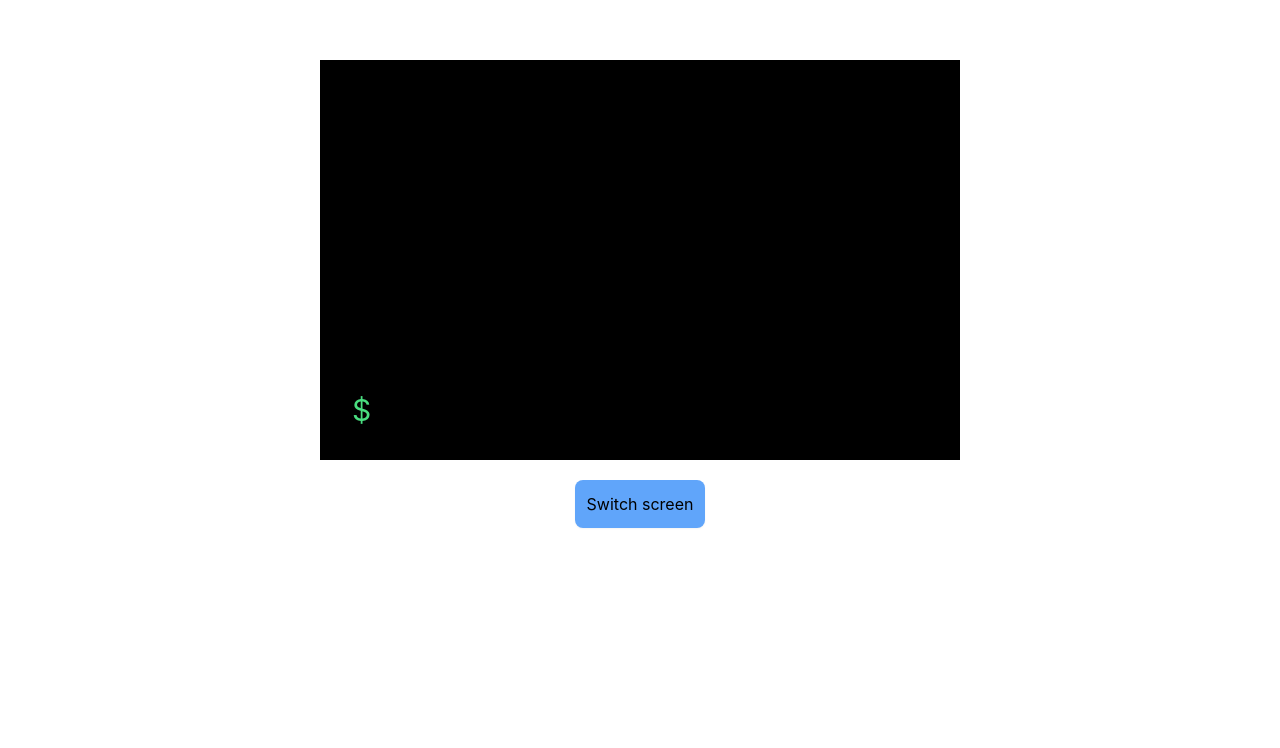
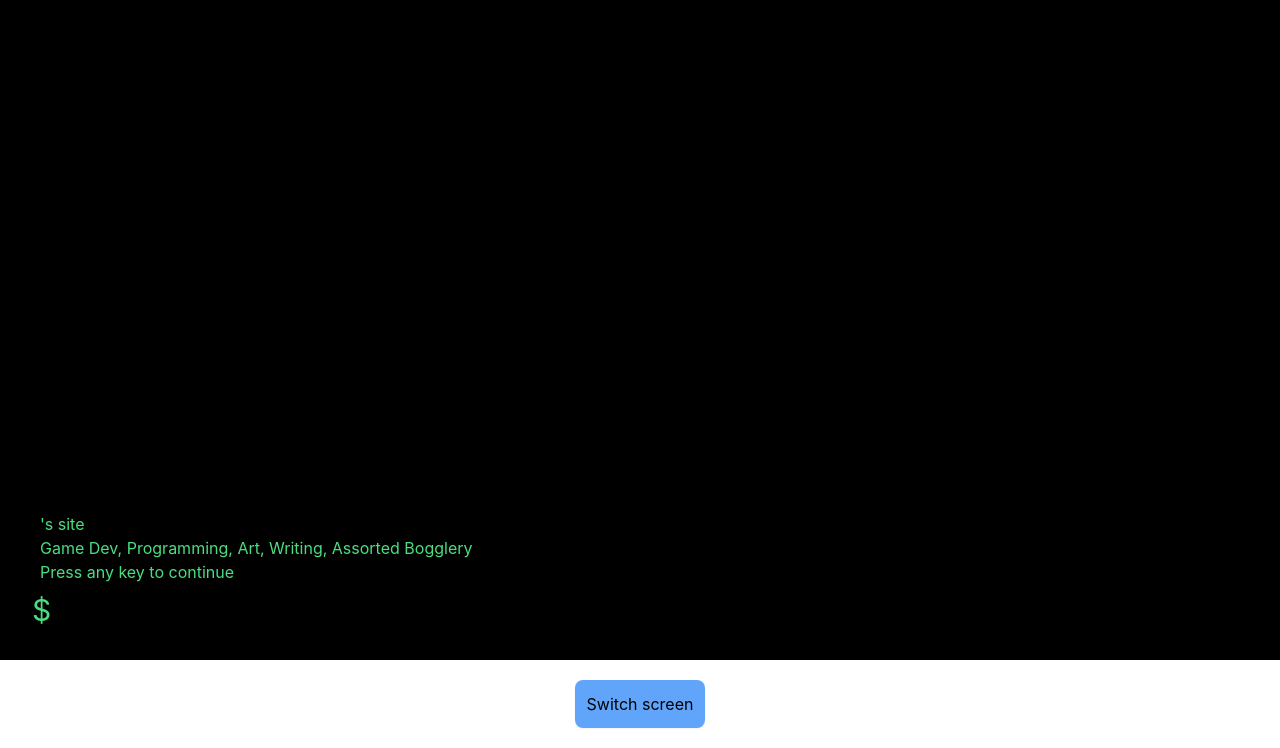
Before and after one commit to wakeupingear/personal-site-22, a Next.js app: page / in a window 1280 px wide. Shown: the part 140-888 px from the top of the page. Before the commit the page ends 800 px from the top, so only its background shows below. Built offline with nearby package versions, Linux system fonts and the light colour scheme.

Commit message:
spin animation + intro

```diff
--- a/components/Auth.tsx
+++ b/components/Auth.tsx
@@ -1,19 +1,44 @@
-import React, { createContext, useContext, useEffect } from 'react';
+import React, { createContext, useContext, useEffect, useState } from 'react';
 import { isMobile } from 'react-device-detect';
+import { IS_SERVER } from '../utils/constants';
 import {
     internal_apiGet,
     internal_apiPost,
     APIResponse,
 } from '../utils/network';
 
+const setTheme = (isDark?: boolean) => {
+    if (IS_SERVER) return;
+
+    if (isDark !== undefined) {
+        localStorage.theme = isDark ? 'dark' : 'light';
+        document.body.classList.toggle('dark', isDark);
+    } else if (
+        localStorage.theme === 'dark' ||
+        (!('theme' in localStorage) &&
+            window.matchMedia('(prefers-color-scheme: dark)').matches)
+    ) {
+        localStorage.theme = 'dark';
+        document.documentElement.classList.add('dark');
+    } else {
+        localStorage.theme = 'light';
+        document.documentElement.classList.remove('dark');
+    }
+};
+setTheme();
+
 export const AuthContext = createContext({} as AuthContextProps);
 
 interface AuthContextProps {
     apiGet: (url: string) => Promise<APIResponse>;
     apiPost: (url: string, data: any) => Promise<APIResponse>;
+    intro: boolean;
+    isDark: boolean;
     loggedIn: boolean;
     screen: number;
+    screenAnimating: boolean;
     setScreen: (screen: number) => void;
+    toggleTheme: (isDark?: boolean) => void;
 }
 
 interface Props {
@@ -21,22 +46,37 @@ interface Props {
 }
 
 export default function Auth(props: Props) {
-    const [token, setToken] = React.useState<string>(
+    const [token, setToken] = useState<string>(
         (typeof window !== 'undefined' &&
+            IS_SERVER &&
             localStorage.getItem('chadminSession')) ||
             ''
     );
-    const [screen, setScreen] = React.useState<number>(
+    const [screen, _setScreen] = useState<number>(
         (typeof window !== 'undefined' &&
-            Number(localStorage.getItem('screen'))) ||
+            Number(IS_SERVER || localStorage.getItem('screen'))) ||
             (isMobile ? 0 : 1)
     );
+    const [intro, setIntro] = useState(screen === 1);
+    const setScreen = (screen: number) => {
+        _setScreen(screen);
+        setScreenAnimating(true);
+    };
+    const [screenAnimating, setScreenAnimating] = useState(false);
 
-    const [loggedIn, setLoggedIn] = React.useState<boolean>(false);
+    const [isDark, setIsDark] = useState(
+        !IS_SERVER && localStorage.theme === 'dark'
+    );
+    const toggleTheme = (isDark?: boolean) => {
+        const newIsDark = isDark !== undefined ? isDark : !isDark;
+        setIsDark(newIsDark);
+        setTheme(newIsDark);
+    };
+
+    const [loggedIn, setLoggedIn] = useState<boolean>(false);
     const logIn = async () => {
         if (loggedIn) return;
         const response = await apiGet('/api/auth/login');
-        console.log(response);
         if (response.status === 200) {
             setLoggedIn(true);
         }
@@ -61,9 +101,13 @@ export default function Auth(props: Props) {
             value={{
                 apiGet,
                 apiPost,
+                intro,
+                isDark,
                 loggedIn,
                 screen,
+                screenAnimating,
                 setScreen,
+                toggleTheme,
             }}
         >
             {props.children}
--- a/components/Cube.tsx
+++ b/components/Cube.tsx
@@ -6,11 +6,15 @@ interface Props {
 }
 
 export default function Cube(props: Props) {
-    const { screen, setScreen } = useAuth();
+    const { screen, screenAnimating, setScreen } = useAuth();
+
+    const classes =
+        `cube cube-${screen}` +
+        (screenAnimating ? ` cube-${screen}-animating` : '');
 
     return (
         <div className="cubeHolder">
-            <div className={`cube cube-${screen}`}>
+            <div className={classes}>
                 {props.children.map((child, index) => (
                     <div className={`screen screen-${index}`} key={index}>
                         {child}
--- a/components/Terminal.tsx
+++ b/components/Terminal.tsx
@@ -1,10 +1,23 @@
-import React, { useEffect, useRef, useState } from 'react';
+import React, { ReactNode, useEffect, useRef, useState } from 'react';
+import { FULL_NAME } from '../utils/constants';
 import { useAuth } from './Auth';
 
 export default function Terminal() {
-    const { setScreen } = useAuth();
+    const { intro, setScreen } = useAuth();
 
-    const [commands, setCommands] = useState<string[]>([]);
+    const [commands, setCommands] = useState<ReactNode[]>(
+        intro
+            ? [
+                  <div>
+                      <h1>{FULL_NAME}'s site</h1>
+                      <h2>
+                          Game Dev, Programming, Art, Writing, Assorted Bogglery
+                      </h2>
+                      <h2>Press any key to continue</h2>
+                  </div>,
+              ]
+            : []
+    );
     const [text, setText] = useState<string>('');
 
     const processCommand = (e: React.FormEvent<HTMLFormElement>) => {
@@ -16,7 +29,7 @@ export default function Terminal() {
         const commandName = commandParts[0].toLowerCase();
         const commandArgs = commandParts.slice(1);
 
-        let result = '';
+        let result: string | ReactNode = '';
         switch (commandName) {
             case 'clear':
                 setCommands([]);
@@ -28,16 +41,37 @@ export default function Terminal() {
                 result = 'hi';
                 break;
             case 'switch':
-                result = `Switched to screen ${commandArgs[0]}`;
-                setScreen(Number(commandArgs[0] || 1));
+                const num = Number(commandArgs[0]);
+                if (Number.isInteger(num)) {
+                    setScreen(num);
+                    result = `Switched to screen ${commandArgs[0]}`;
+                } else {
+                    setScreen(0);
+                    result = 'Switched to screen 0';
+                }
                 break;
             default:
-                result = `Unknown command: '${commandName}'`;
+                result = (
+                    <p style={{ color: 'red' }}>
+                        Unknown command: 'commandName'
+                    </p>
+                );
                 break;
         }
 
-        if (result) setCommands([...commands, result]);
+        if (result) {
+            if (typeof result === 'string')
+                setCommands([...commands, <p>{result}</p>]);
+            else setCommands([...commands, result]);
+        }
         setText('');
+    };
+
+    const inputChange = (e: React.ChangeEvent<HTMLInputElement>) => {
+        if (intro) {
+            setScreen(0);
+            setText(e.target.value);
+        }
     };
 
     return (
@@ -51,13 +85,20 @@ export default function Terminal() {
             </div>
             <div className="flex flex-row text-bold text-3xl">
                 <p>$</p>
-                <form onSubmit={processCommand} className="max-w-[100%]">
+                <form onSubmit={processCommand} className="w-full">
+                    <label
+                        className="invisible block h-0"
+                        htmlFor="commandInput"
+                    >
+                        Enter shell command
+                    </label>
                     <input
+                        id="commandInput"
                         autoFocus
                         type="text"
                         value={text}
-                        onChange={(e) => setText(e.target.value)}
-                        className="border-none bg-black focus:outline-none ml-2"
+                        onChange={inputChange}
+                        className="border-none bg-black focus:outline-none ml-2 flex w-full"
                     />
                 </form>
             </div>
--- a/pages/index.tsx
+++ b/pages/index.tsx
@@ -1,17 +1,13 @@
 import type { NextPage } from 'next';
 import Head from 'next/head';
-import getConfig from 'next/config';
-const { publicRuntimeConfig } = getConfig();
+import { FULL_NAME } from '../utils/constants';
 
 const Home: NextPage = () => {
     return (
         <div>
             <Head>
-                <title>{publicRuntimeConfig.myName}</title>
-                <meta
-                    name="description"
-                    content="Generated by create next app"
-                />
+                <title>{FULL_NAME}</title>
+                <meta name="description" content="Personal site" />
                 <link rel="icon" href="/favicon.ico" />
             </Head>
         </div>
--- a/styles/globals.css
+++ b/styles/globals.css
@@ -8,6 +8,7 @@ body {
     margin: 0;
     font-family: -apple-system, BlinkMacSystemFont, Segoe UI, Roboto, Oxygen,
         Ubuntu, Cantarell, Fira Sans, Droid Sans, Helvetica Neue, sans-serif;
+    overflow-x: hidden;
 }
 
 a {
@@ -46,18 +47,74 @@ a:hover:after {
 }
 
 .cube {
-    @apply transition-transform duration-1000;
-    @apply w-[50vw] h-[50vh] relative m-auto mt-[25vh];
+    @apply w-[100vw] h-[100vh] relative m-auto;
     position: relative;
-    transition: transform 1s;
     transform-style: preserve-3d;
     transform: rotateX(90deg) translateY(-50%) rotateX(0deg) translateY(50%)
         rotateX(-90deg);
 }
 
+@keyframes spin-0 {
+    0% {
+        transform: rotateX(90deg) translateY(-50%) rotateX(-90deg)
+            translateY(50%) rotateX(-90deg);
+        animation-timing-function: cubic-bezier(0.275, 0.505, 0, 1.585);
+    }
+    40% {
+        transform: rotateX(90deg) translateY(-50%) rotateX(-90deg)
+            translateY(50%) rotateX(-90deg) scale(0.5, 0.5);
+    }
+    50% {
+        transform: rotateX(90deg) translateY(-50%) rotateX(-90deg)
+            translateY(50%) rotateX(-90deg) scale(0.5, 0.5);
+        animation-timing-function: cubic-bezier(0.89, -0.75, 0.255, 1.26);
+    }
+    90% {
+        transform: rotateX(90deg) translateY(-50%) rotateX(0deg) translateY(50%)
+            rotateX(-90deg);
+    }
+    100% {
+        transform: rotateX(90deg) translateY(-50%) rotateX(0deg) translateY(50%)
+            rotateX(-90deg) scale(1, 1);
+    }
+}
+
+.cube-0-animating {
+    animation: spin-0 1100ms;
+}
+
 .cube-1 {
     transform: rotateX(90deg) translateY(-50%) rotateX(-90deg) translateY(50%)
         rotateX(-90deg);
+}
+
+@keyframes spin-1 {
+    0% {
+        transform: rotateX(90deg) translateY(-50%) rotateX(0deg) translateY(50%)
+            rotateX(-90deg);
+        animation-timing-function: cubic-bezier(0.275, 0.505, 0, 1.585);
+    }
+    40% {
+        transform: rotateX(90deg) translateY(-50%) rotateX(0deg) translateY(50%)
+            rotateX(-90deg) scale(0.5, 0.5);
+    }
+    50% {
+        transform: rotateX(90deg) translateY(-50%) rotateX(0deg) translateY(50%)
+            rotateX(-90deg) scale(0.5, 0.5);
+        animation-timing-function: cubic-bezier(0.89, -0.75, 0.255, 1.26);
+    }
+    90% {
+        transform: rotateX(90deg) translateY(-50%) rotateX(-90deg)
+            translateY(50%) rotateX(-90deg);
+    }
+    100% {
+        transform: rotateX(90deg) translateY(-50%) rotateX(-90deg)
+            translateY(50%) rotateX(-90deg) scale(1, 1);
+    }
+}
+
+.cube-1-animating {
+    animation: spin-1 1100ms;
 }
 
 .screen {
--- /dev/null
+++ b/utils/constants.ts
@@ -0,0 +1,6 @@
+import getConfig from 'next/config';
+const { publicRuntimeConfig } = getConfig();
+
+export const FULL_NAME = publicRuntimeConfig.myName;
+
+export const IS_SERVER = typeof window === 'undefined';
```
